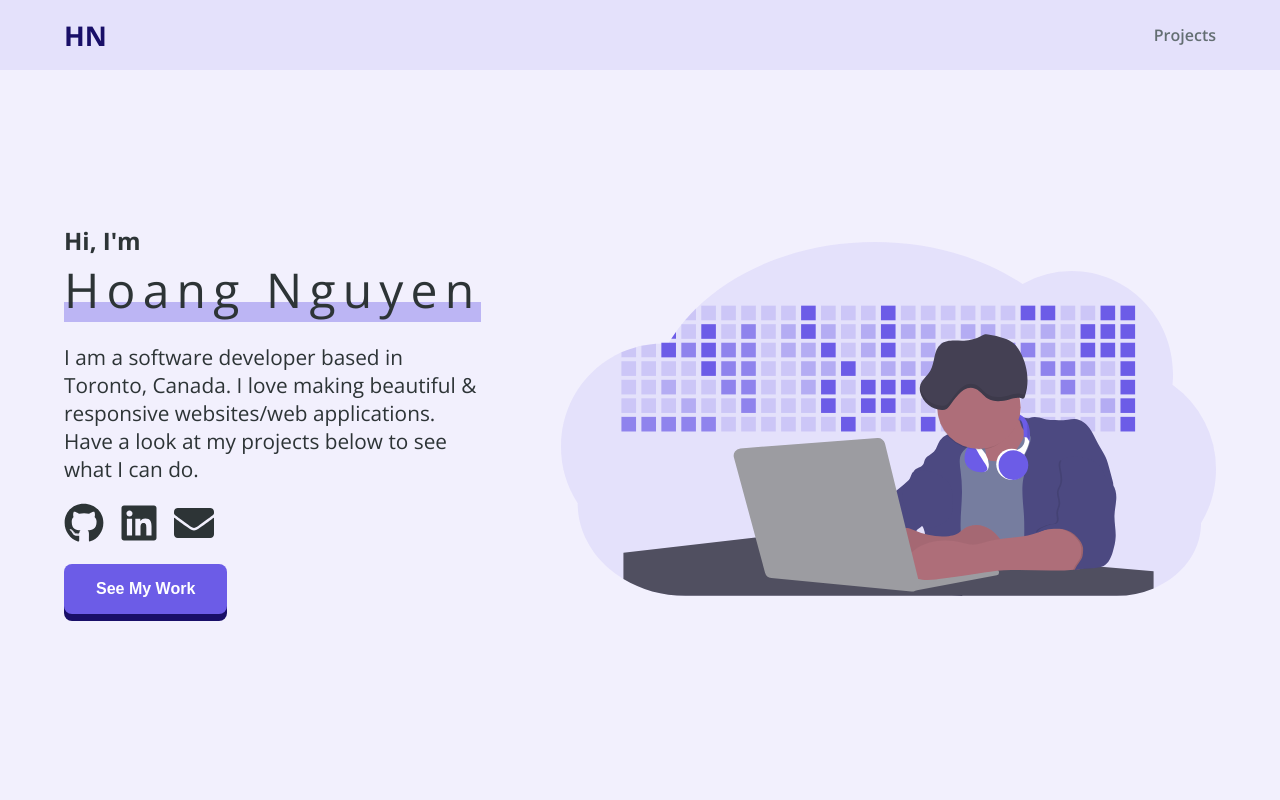
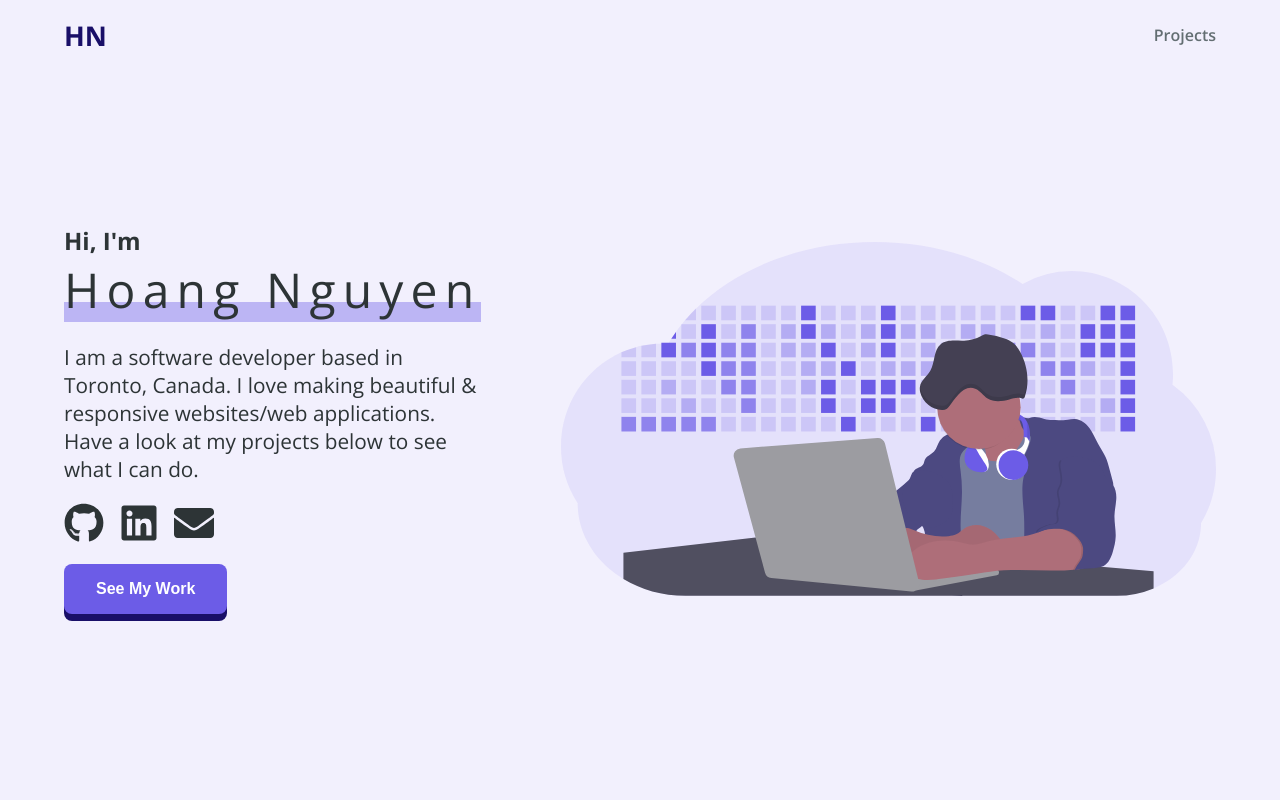
Before and after one commit to HoangNguyen-CA/portfolio, a React (Create React App) app: page / in a window 1280 px wide. Shown: the top 800 px of the page. Built offline with nearby package versions, Linux system fonts and the light colour scheme.

Commit message:
added scroll animation to Navbar

```diff
--- a/src/navbar/Navbar.js
+++ b/src/navbar/Navbar.js
@@ -1,16 +1,24 @@
-import React from 'react';
-import styled from 'styled-components';
+import React, { useRef, useLayoutEffect, useState } from 'react';
+import styled, { css } from 'styled-components';
 import Navlinks from './Navlinks';
 
 import SectionInner from '../components/Section/SectionInner';
 import { Link } from 'react-scroll';
 
+const activeStyles = css`
+  background-color: ${({ theme }) => theme.clr.primary[100]};
+`;
+
 const Container = styled.div`
-  background-color: ${({ theme }) => theme.clr.primary[100]};
+  background-color: ${({ theme }) => theme.clr.neutral[200]};
   position: sticky;
   width: 100%;
   z-index: 100;
   top: 0;
+  height: ${({ theme }) => theme.navbarHeight};
+  ${(props) => props.$active && activeStyles};
+
+  transition: 0.4s ease-out;
 `;
 
 const Inner = styled(SectionInner)`
@@ -18,7 +26,7 @@ const Inner = styled(SectionInner)`
 
   align-items: center;
   justify-content: space-between;
-  height: ${({ theme }) => theme.navbarHeight};
+  height: 100%;
   max-width: ${({ theme }) => theme.maxWidth};
 `;
 
@@ -35,8 +43,27 @@ const Logo = styled(Link).attrs((props) => ({
 `;
 
 const Navbar = () => {
+  const navRef = useRef();
+  const [active, setActive] = useState();
+
+  console.log(active);
+  const onScroll = () => {
+    if (window.scrollY > navRef.current.offsetHeight + 50) {
+      setActive(true);
+    } else {
+      setActive(false);
+    }
+  };
+
+  useLayoutEffect(() => {
+    window.addEventListener('scroll', onScroll);
+    return () => {
+      window.removeEventListener('scroll', onScroll);
+    };
+  }, []);
+
   return (
-    <Container>
+    <Container ref={navRef} $active={active}>
       <Inner paddingy='0' gap='0'>
         <Logo>HN</Logo>
         <Navlinks />
```
